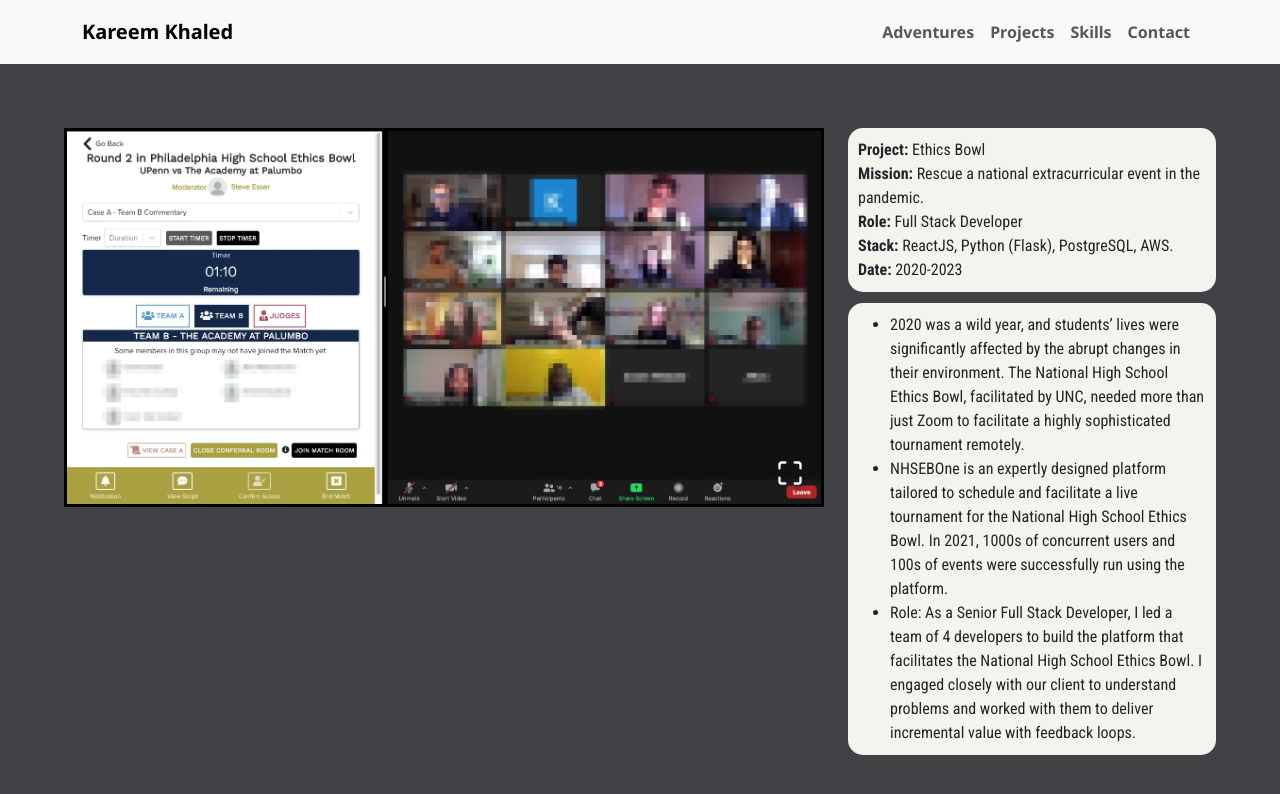
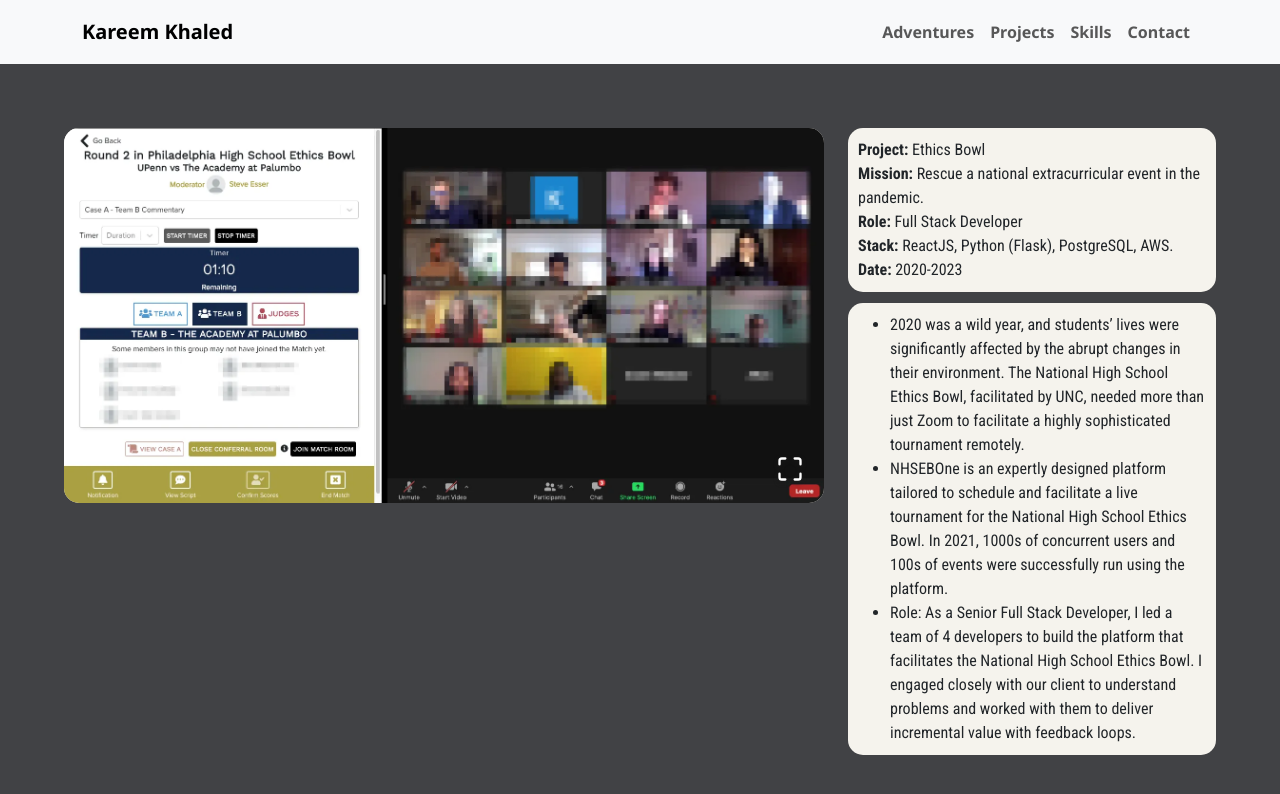
Before and after one commit to CSG55/kareem-portfolio, a React (Create React App) app in the folder kareem-portfolio/: page /project/ethics-bowl in a window 1280 px wide. Shown: the top 794 px of the page. Built offline with nearby package versions, Linux system fonts and the light colour scheme.

Commit message:
touchups for logo vs image in projects page

```diff
--- a/kareem-portfolio/src/projectData.js
+++ b/kareem-portfolio/src/projectData.js
@@ -52,7 +52,7 @@
     {
         id:'synergy',
         title:'Synergy LMS',
-        logo: '/images/projects/synergy/synergy-logo.png',
+        logo: '/images/projects/synergy/synergy-logo.svg',
         image: '',
         mission:'Give students the experience I wish I had.',
         role: 'Full Stack Developer',
--- a/kareem-portfolio/src/styles/projects.scss
+++ b/kareem-portfolio/src/styles/projects.scss
@@ -10,7 +10,6 @@
 .project-view-wrapper {
   background-color: $secondary-olive;
   min-height: 92%;
-  //padding: 30px 10px 10px 10px;
   padding: 5%;
   position: absolute;
 
@@ -23,13 +22,12 @@
       max-width: 100%;
       max-height: 100%;
       vertical-align: middle;
-      border: 3px solid black;
+      border-radius: 15px;
+      background-color: $tertiary-beige;
+
     }
     & .project-logo {
-      zoom: 1.5;
-      width: fit-content;
-      height: fit-content;
-      border-radius: 15px;
+      border: 1px solid $tertiary-beige;
     }
   }
 }
```
Also changed, not shown: kareem-portfolio/public/images/projects/synergy/synergy-logo.svg (added).
